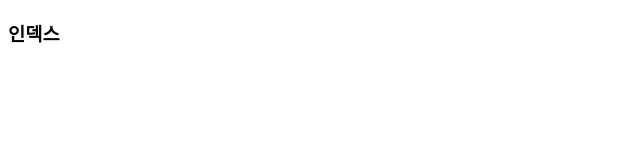
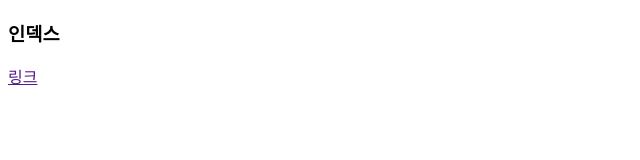
Before and after one commit to parksujin11/MyRepo, a plain HTML site: page index.html in a window 1280 px wide. Shown: the full height of the page, 0-640 px from the left. Drawn offline with Linux system fonts and the light colour scheme.

Commit message:
a link added

```diff
--- a/index.html
+++ b/index.html
@@ -6,5 +6,6 @@
 </head>
 <body>
 	<h3>인덱스</h3>
+	<a href="">링크</a>
 </body>
 </html>
```
